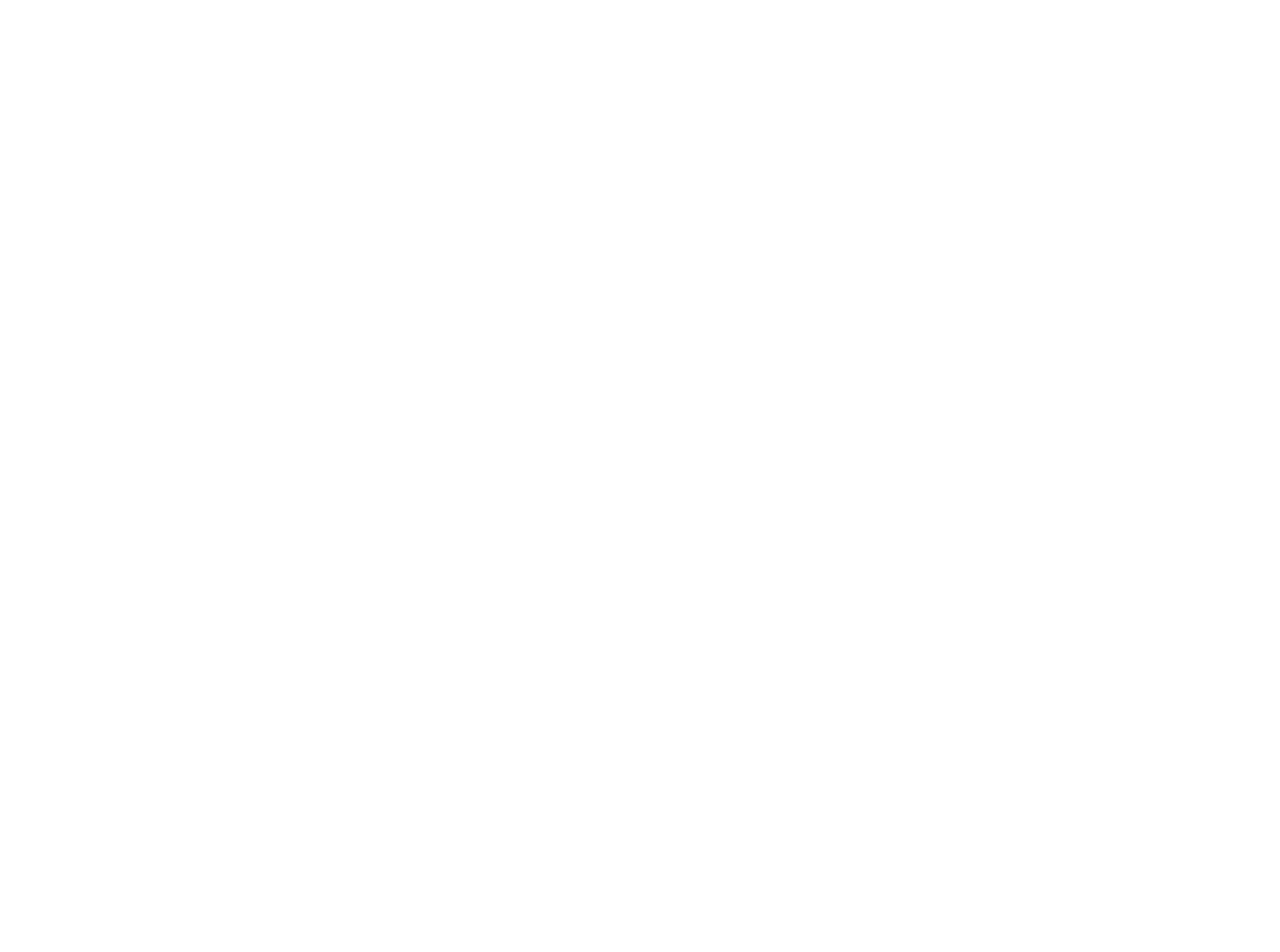
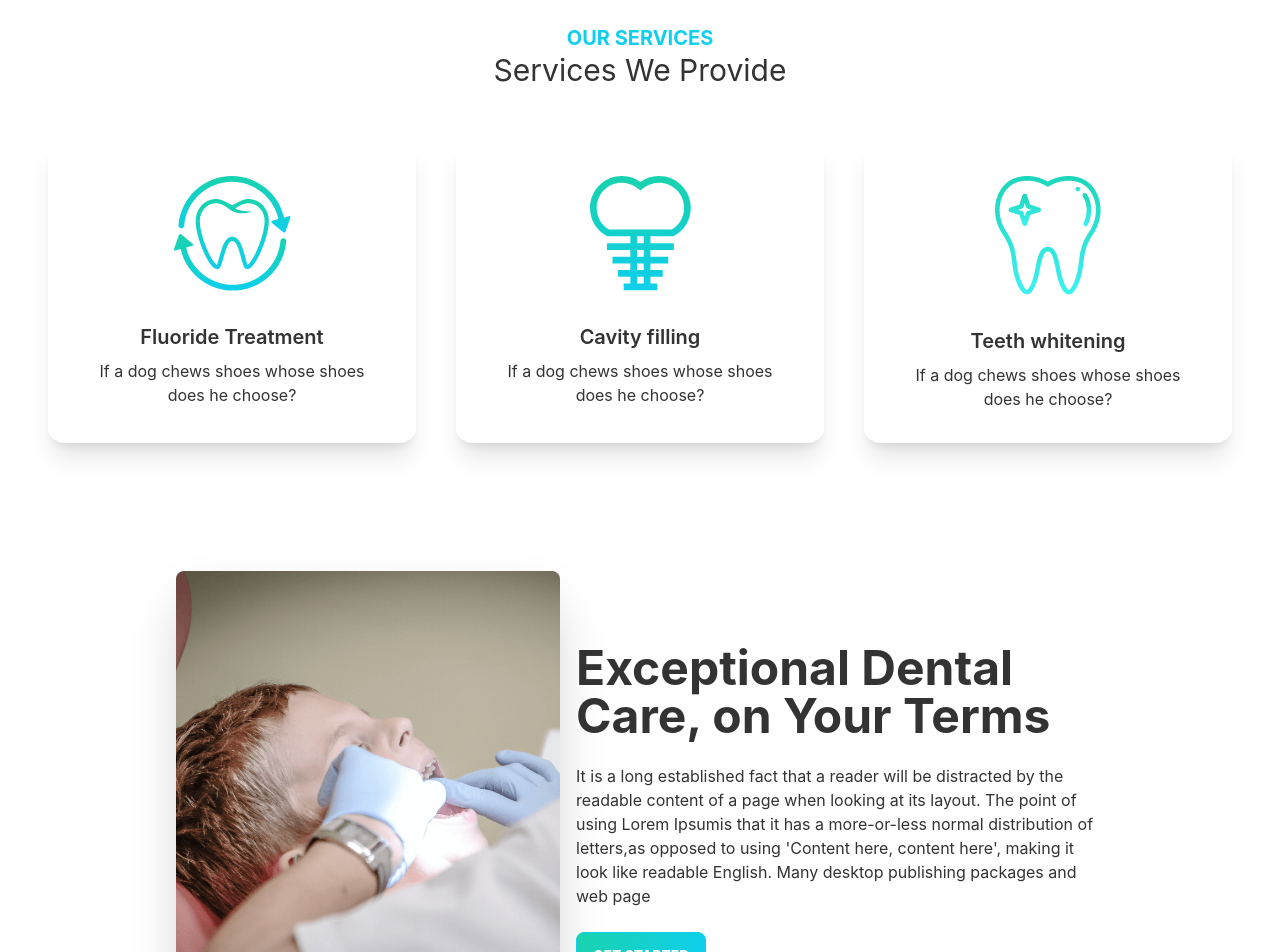
Before and after one commit to Pranto40/Doctors-Poral-Client, a React (Create React App) app: page / in a window 1280 px wide. Shown: the part 1100-2052 px from the top of the page. Before the commit the page ends 1012 px from the top, so only its background shows below. Built offline with nearby package versions, Linux system fonts and the light colour scheme.

Commit message:
services section added

```diff
--- a/src/Pages/Home/Home.js
+++ b/src/Pages/Home/Home.js
@@ -1,12 +1,14 @@
 import React from 'react';
 import Banner from './Banner';
 import Info from './Info';
+import Services from './Services';
 
 const Home = () => {
     return (
-        <div>
+        <div className='px-12'>
             <Banner></Banner>
             <Info></Info>
+            <Services></Services>
         </div>
     );
 };
--- a/src/Pages/Home/Info.js
+++ b/src/Pages/Home/Info.js
@@ -6,7 +6,7 @@
 
 const Info = () => {
     return (
-        <div className='grid grid-cols-1 lg:grid-cols-3 gap-5 px-12'>
+        <div className='grid grid-cols-1 lg:grid-cols-3 gap-5'>
             <InfoCard bgClass="bg-gradient-to-r from-secondary to-primary" cardTitle="Opening Hours" img={clock}></InfoCard>
             <InfoCard bgClass="bg-accent" cardTitle="Our Locations" img={marker}></InfoCard>
             <InfoCard bgClass="bg-gradient-to-r from-secondary to-primary" cardTitle="Contact Us" img={phone}></InfoCard>
--- /dev/null
+++ b/src/Pages/Home/Service.js
@@ -0,0 +1,17 @@
+import React from 'react';
+
+const Service = ({service}) => {
+    return (
+        <div class="card lg:max-w-lg bg-base-100 shadow-xl">
+            <figure class="px-10 pt-10">
+                <img src={service.img} alt="Shoes" class="rounded-xl" />
+            </figure>
+            <div class="card-body items-center text-center">
+                <h2 class="card-title">{service.name}</h2>
+                <p>If a dog chews shoes whose shoes does he choose?</p>
+            </div>
+        </div>
+    );
+};
+
+export default Service;
--- /dev/null
+++ b/src/Pages/Home/Services.js
@@ -0,0 +1,50 @@
+import React from 'react';
+import Fluoride from '../../assets/images/fluoride.png'
+import cavity from '../../assets/images/cavity.png'
+import whitening from '../../assets/images/whitening.png'
+import Service from './Service';
+import Treatment from './Treatment';
+
+const Services = () => {
+    const Services = [
+        {
+            _id: 1,
+            name: 'Fluoride Treatment',
+            description: '',
+            img: Fluoride
+        },
+        {
+            _id: 2,
+            name: 'Cavity filling',
+            description: '',
+            img: cavity
+        },
+        {
+            _id: 3,
+            name: 'Teeth whitening',
+            description: '',
+            img: whitening
+        }
+    ]
+    return (
+        <div className='my-28'>
+            <div className='text-center'>
+            <h3 className='text-primary text-xl font-bold uppercase'>Our Services</h3>
+            <h2 className='text-3xl'>Services We Provide</h2>
+            </div>
+            <div className='grid sm:grid-cols-1 md:grid-cols-2 lg:grid-cols-3 gap-10 my-12'>
+                {
+                    Services.map(service => <Service
+                    key={service._id}
+                    service={service}
+                    ></Service>)
+                }
+            </div>
+            <div>
+                <Treatment />
+            </div>
+        </div>
+    );
+};
+
+export default Services;
--- /dev/null
+++ b/src/Pages/Home/Treatment.js
@@ -0,0 +1,19 @@
+import React from 'react';
+import treatment from '../../assets/images/treatment.png'
+
+const Treatment = () => {
+    return (
+        <div class="hero my-28 px-28">
+            <div class="hero-content flex-col lg:flex-row">
+                <img src={treatment} class="max-w-sm rounded-lg shadow-2xl" />
+                <div>
+                <h1 class="text-5xl font-bold">Exceptional Dental Care, on Your Terms</h1>
+                <p class="py-6">It is a long established fact that a reader will be distracted by the readable content of a page when looking at its layout. The point of using Lorem Ipsumis that it has a more-or-less normal distribution of letters,as opposed to using 'Content here, content here', making it look like readable English. Many desktop publishing packages and web page</p>
+                <button class="btn btn-primary text-white font-bold bg-gradient-to-r from-secondary to-primary">Get Started</button>
+                </div>
+            </div>
+        </div>
+    );
+};
+
+export default Treatment;
```
